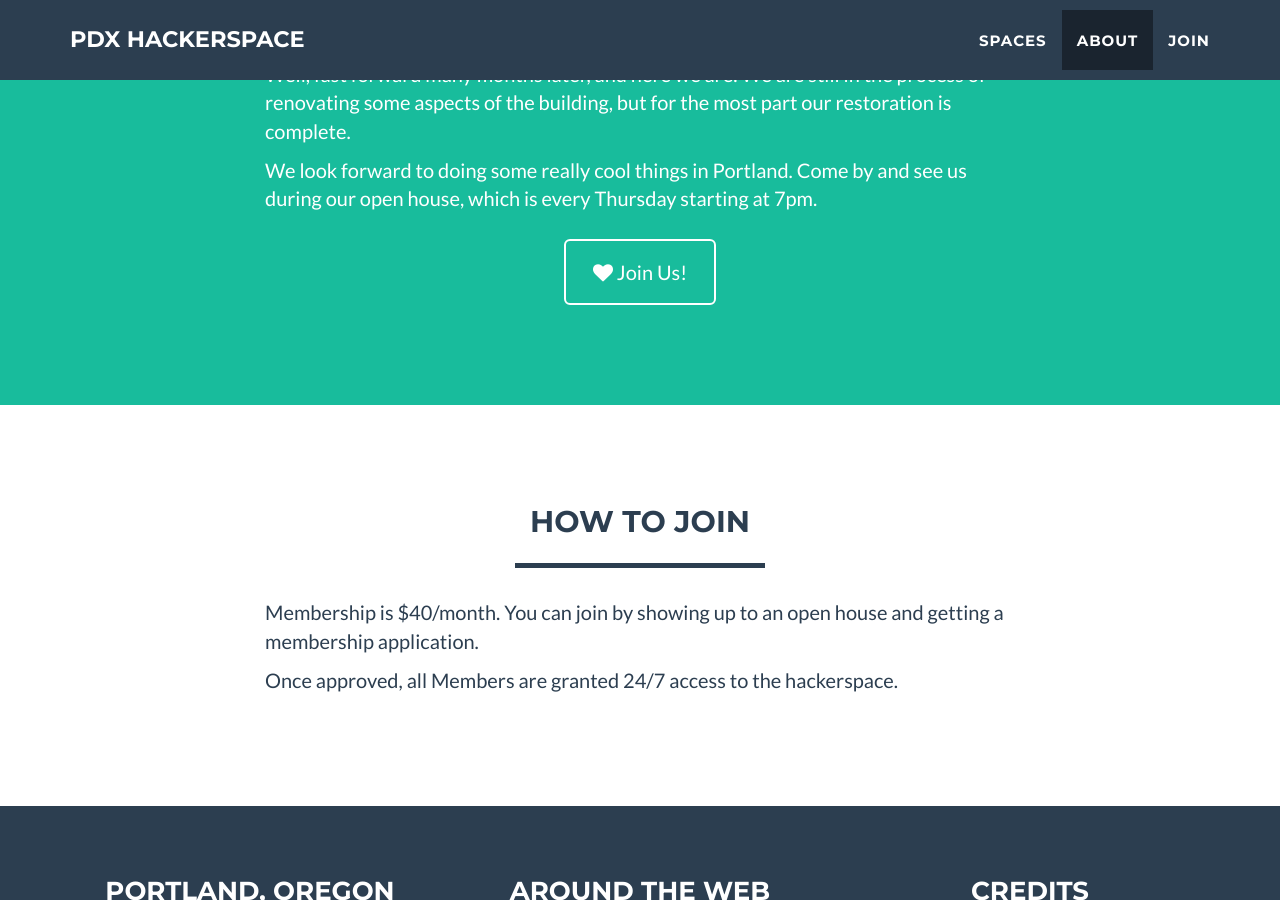
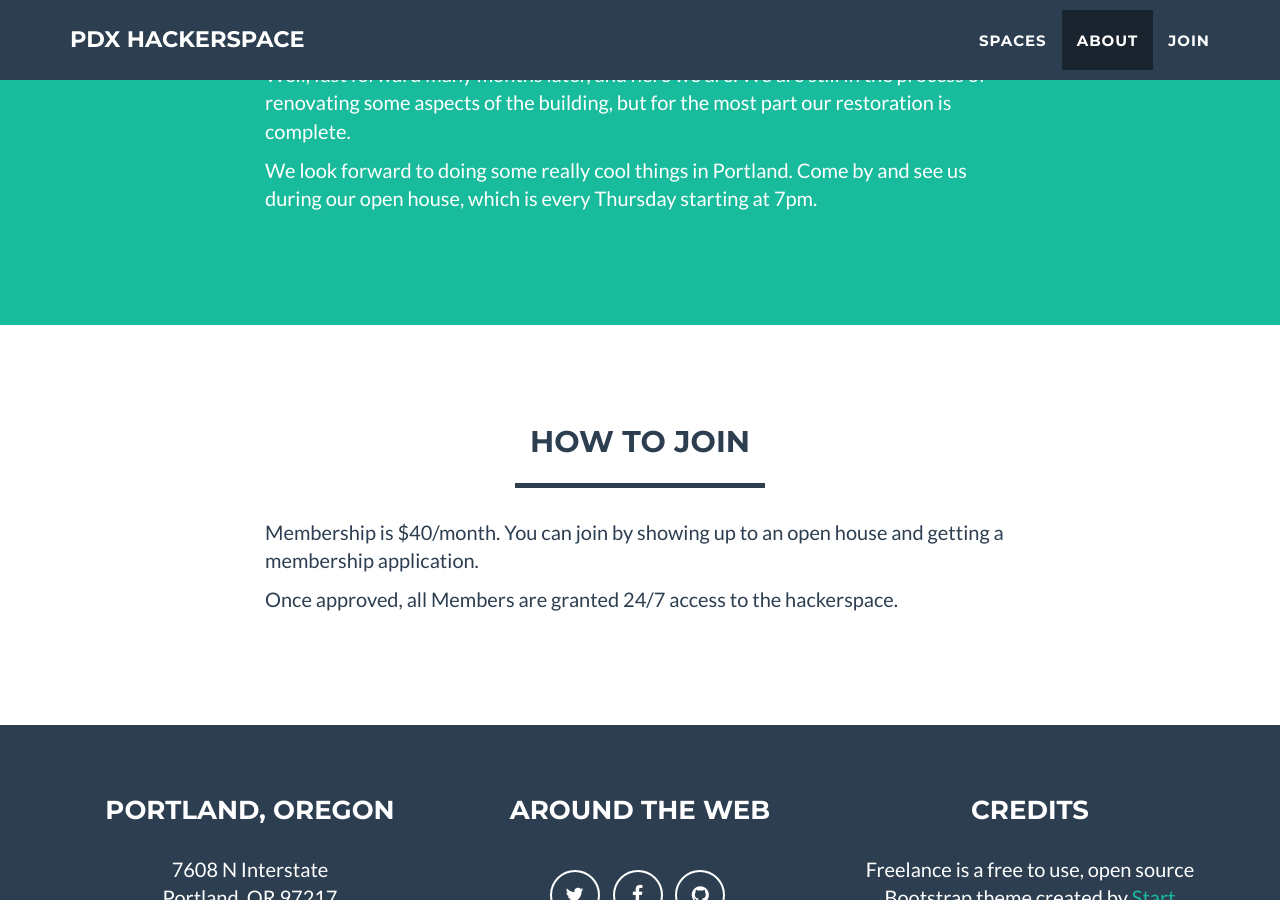
Before and after one commit to ctrlh/ctrlh.github.io, a Jekyll site: the page built from index.html, in a window 1280 px wide and 900 px high, scrolled down 2199 px. Built offline with Jekyll 4.4.1, drawn with Linux system fonts in a browser that asks for light colours.

Commit message:
update about

```diff
--- a/_includes/about.html
+++ b/_includes/about.html
@@ -21,9 +21,6 @@
                 </div>
 
                 <div class="col-lg-8 col-lg-offset-2 text-center">
-                    <a href="http://www.meetup.com/CTRL-H/" class="btn btn-lg btn-outline">
-                        <i class="fa fa-heart"></i> Join Us!
-                    </a>
                 </div>
             </div>
         </div>
```
